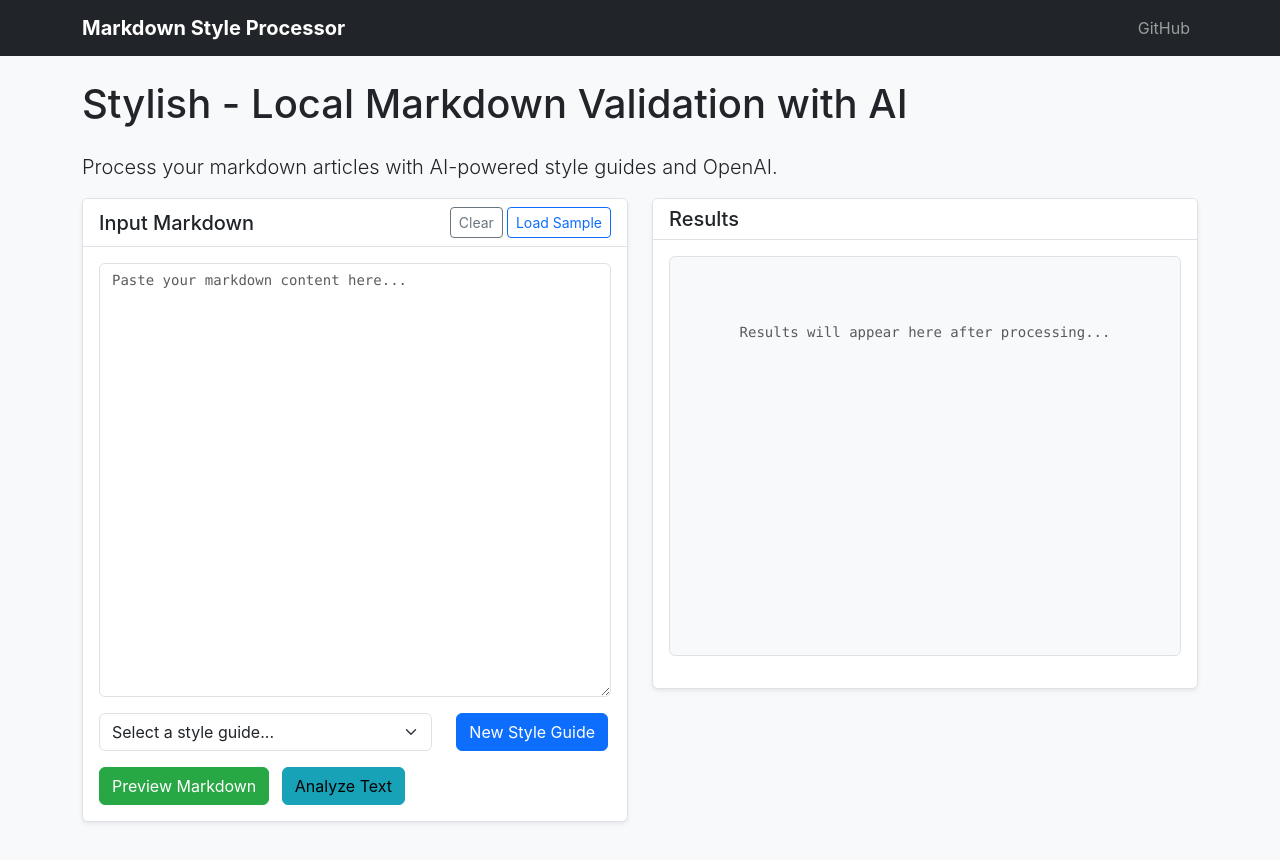
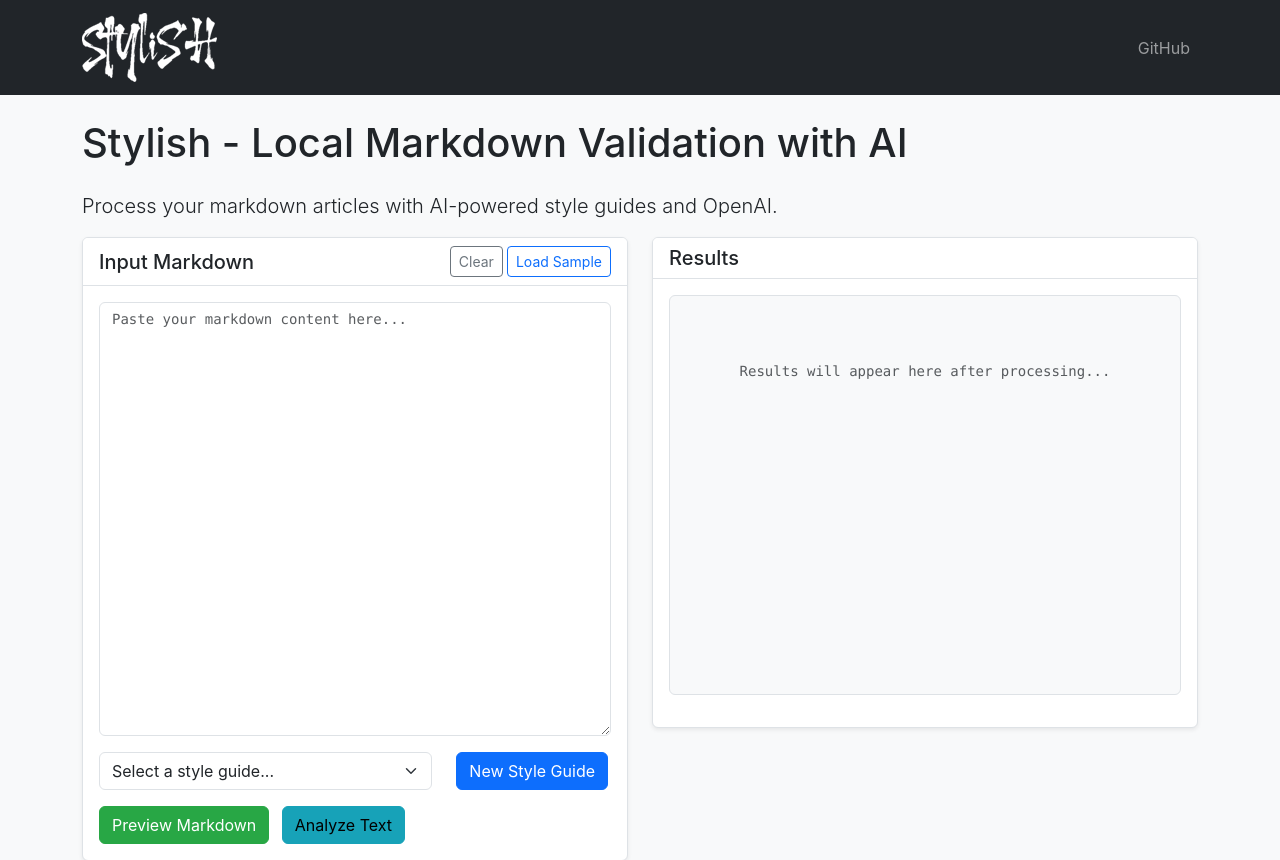
Before and after one commit to KristopherLeads/stylish, a Flask app: page / in a window 1280 px wide. Shown: the top 860 px of the page. Run offline with Flask 3, Linux system fonts and the light colour scheme; parts of the project's set-up code (start-up, migrations or seed data) failed here and were passed over; some libraries are stand-ins or nearby versions.

Commit message:
Update base.html

```diff
--- a/templates/base.html
+++ b/templates/base.html
@@ -12,7 +12,7 @@
     <nav class="navbar navbar-expand-lg navbar-dark bg-dark">
         <div class="container">
             <a class="navbar-brand" href="{{ url_for('index') }}">
-                <strong>Markdown Style Processor</strong>
+                <img src="{{ url_for('static', filename='images/stylish-light.png') }}" alt="Stylish Light">
             </a>
             <div class="navbar-nav ms-auto">
                 <a class="nav-link" href="https://github.com/KristopherLeads/stylish" target="_blank">
```
